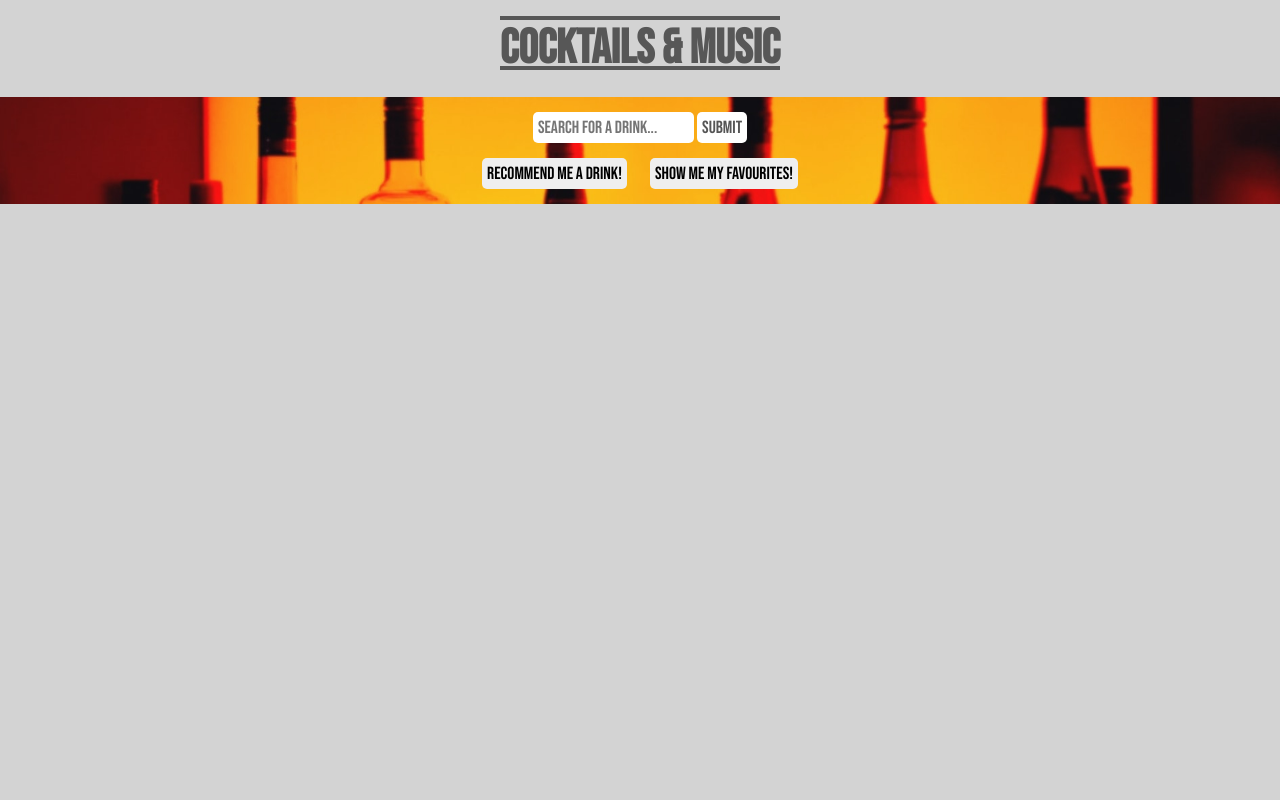
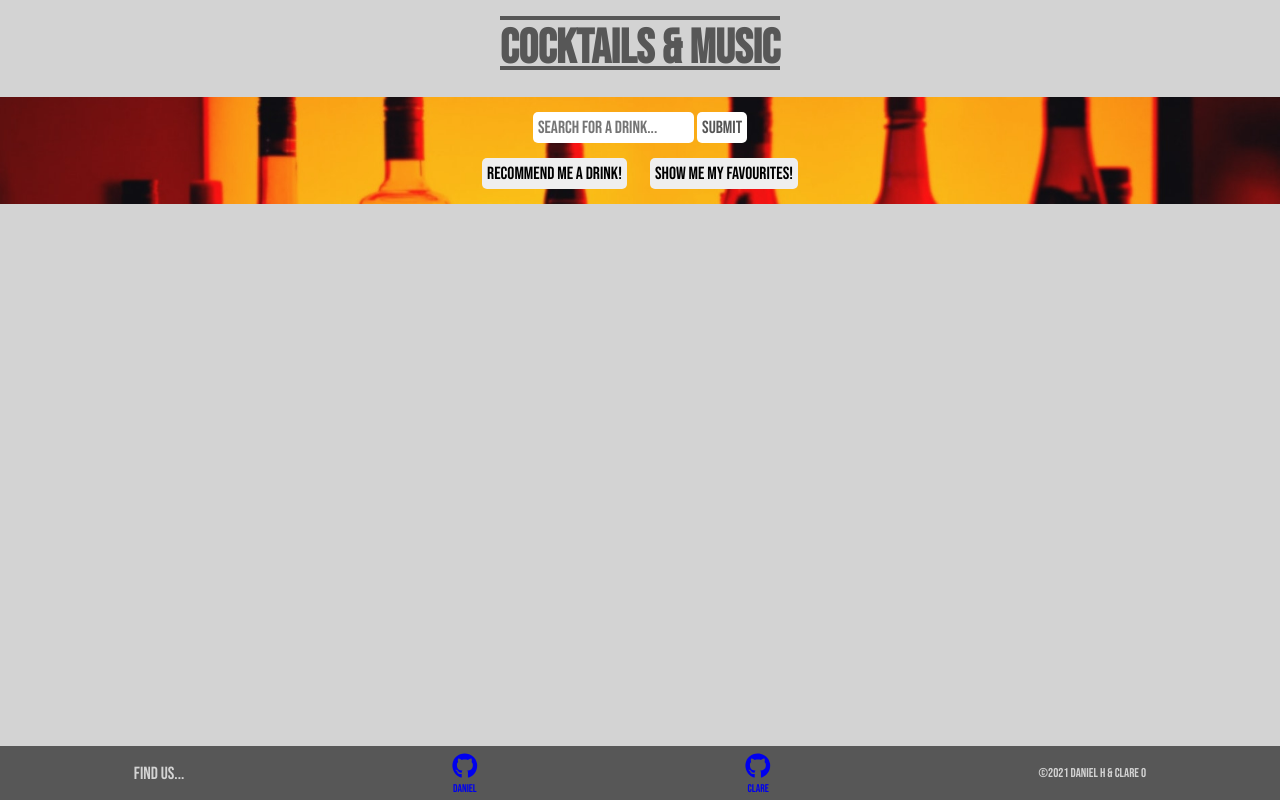
Before and after one commit to daniel-walters/js-hackathon, a website with bundled scripts: page src/index.html in a window 1280 px wide. Built offline with nearby package versions, Linux system fonts and the light colour scheme.

Commit message:
created footer with github links

```diff
--- a/src/index.html
+++ b/src/index.html
@@ -29,7 +29,15 @@
     <div id="cocktail-card"></div>
 
 </body>
+<footer>
+    <p> Find us...</p>
+    <div class="github-icon"><a href="https://github.com/daniel-walters" target="_blank"><i class="fab fa-github"></i><p>Daniel</p></a></div>
+    <div class="github-icon"><a href="https://github.com/clareahnem" target="_blank"><i class="fab fa-github"></i><p>Clare</p></a></div>
+
+    <p class='copyright'>&copy;2021 Daniel H & Clare O</p>
+</footer>
 
 <script src="./script.js" type="module"></script>
+<script defer src="https://use.fontawesome.com/releases/v5.15.4/js/all.js" integrity="sha384-rOA1PnstxnOBLzCLMcre8ybwbTmemjzdNlILg8O7z1lUkLXozs4DHonlDtnE7fpc" crossorigin="anonymous"></script>
 
 </html>
--- a/src/style.css
+++ b/src/style.css
@@ -126,3 +126,44 @@ h2 {
 .list-item-name {
     font-size: 1.5rem;
 }
+
+footer {
+    width: 100vw;
+    background: white;
+    position: absolute;
+    bottom: 0;
+    display: flex;
+    justify-content: space-around;
+    align-items: center;
+    background: hsl(0, 0%, 34%);
+    color: #d3d3d3;
+    padding: 5px 0px;
+    font-size: 1.1rem;
+
+}
+ footer p {
+    font-family: 'Bebas Neue', cursive;
+ }
+
+.github-icon, .github-icon a{
+    text-align: center;
+    text-decoration: none;
+    font-size: 1.6rem;
+}
+
+.github-icon :hover {
+    cursor: pointer;
+    text-decoration: underline;
+}
+
+.github-icon p {
+    font-size: 0.7rem;
+}
+
+.github-icon :visited {
+    color: #d3d3d3;;
+}
+
+.copyright {
+    font-size: 0.8rem;
+}
```
Also changed, not shown: src/script.js (+17 -0 lines).
